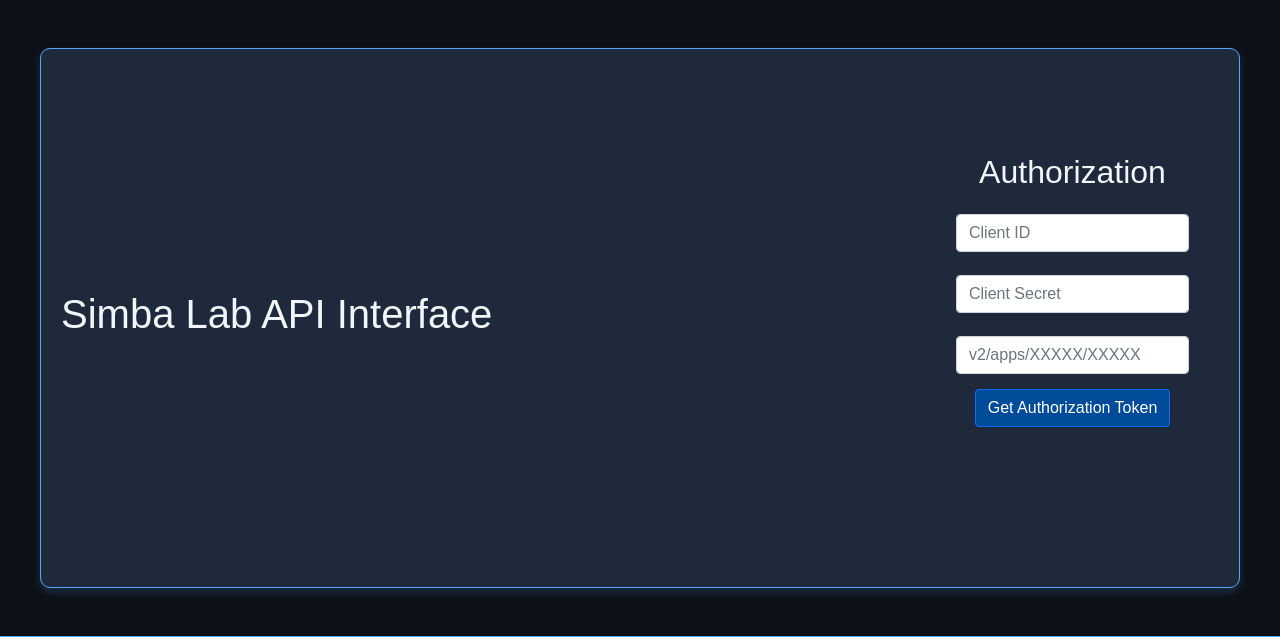
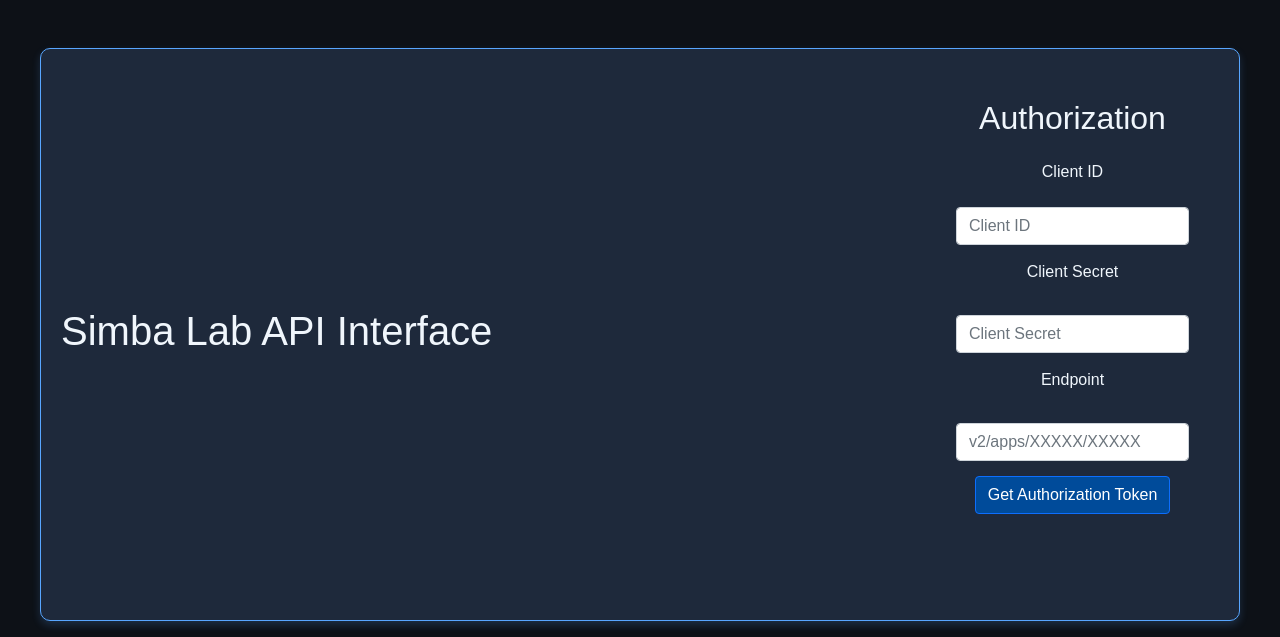
Before and after one commit to ulifitsup/ist263_project, a Flask app: page /lab in a window 1280 px wide. Shown: the part 64-701 px from the top of the page. Run offline with Flask 2, Linux system fonts and the light colour scheme.

Commit message:
Update home.html
add form label

```diff
--- a/templates/home.html
+++ b/templates/home.html
@@ -26,8 +26,11 @@
         <div id="auth-section" class="text-center">
             <form onsubmit="authToken(event)" class="mb-4">
                 <h2>Authorization</h2>
+                <label for="client_id" class="form-label">Client ID</label>
                 <input type="text" id="client_id" class="form-control" placeholder="Client ID" required>
+                <label for="client_secret" class="form-label">Client Secret</label>
                 <input type="text" id="client_secret" class="form-control mt-2" placeholder="Client Secret" required>
+                <label for="endpoint" class="form-label">Endpoint</label>
                 <input type="text" id="endpoint" class="form-control mt-2" placeholder="v2/apps/XXXXX/XXXXX" required>
                 <button type="submit" class="btn btn-primary">Get Authorization Token</button>
             </form>
@@ -43,46 +46,57 @@
         <div id="function-sections" style="display: none;">
             <h2>Register Member</h2>
             <form onsubmit="registerMember(event)" class="mb-4">
+                <label for="reg_member_name" class="form-label">Member Name</label>
                 <input type="text" id="reg_member_name" class="form-control" placeholder="Member Name" required>
+                <label for="reg_member_id" class="form-label">Member ID</label>
                 <input type="text" id="reg_member_id" class="form-control mt-2" placeholder="Member ID" required>
                 <button type="submit" class="btn btn-success mt-2">Register Member</button>
             </form>
 
             <h2>Member Deactive</h2>
             <form onsubmit="deactiveMember(event)" class="mb-4">
+                <label for="dac_member_id" class="form-label">Member ID</label>
                 <input type="text" id="dac_member_id" class="form-control" placeholder="Member ID" required>
                 <button type="submit" class="btn btn-success mt-2">Add Book</button>
             </form>
 
             <h2>Add New Book</h2>
             <form onsubmit="addNewBook(event)" class="mb-4">
+                <label for="add_book_name" class="form-label">Book Name</label>
                 <input type="text" id="add_book_name" class="form-control" placeholder="Book Name" required>
+                <label for="add_ISBN" class="form-label">ISBN</label>
                 <input type="text" id="add_ISBN" class="form-control mt-2" placeholder="ISBN" required>
                 <button type="submit" class="btn btn-success mt-2">Add Book</button>
             </form>
 
             <h2>Borrow Book</h2>
             <form onsubmit="borrowBook(event)" class="mb-4">
+                <label for="bor_member_id" class="form-label">Member ID</label>
                 <input type="text" id="bor_member_id" class="form-control" placeholder="Member ID" required>
+                <label for="bor_ISBN" class="form-label">ISBN</label>
                 <input type="text" id="bor_ISBN" class="form-control mt-2" placeholder="ISBN" required>
                 <button type="submit" class="btn btn-success mt-2">Add Book</button>
             </form>
 
             <h2>Return Book</h2>
             <form onsubmit="returnBook(event)" class="mb-4">
+                <label for="ret_member_id" class="form-label">Member ID</label>
                 <input type="text" id="ret_member_id" class="form-control" placeholder="Member ID" required>
+                <label for="ret_ISBN" class="form-label">ISBN</label>
                 <input type="text" id="ret_ISBN" class="form-control mt-2" placeholder="ISBN" required>
                 <button type="submit" class="btn btn-success mt-2">Add Book</button>
             </form>
 
             <h2>Get Book</h2>
             <form onsubmit="getBook(event)" class="mb-4">
+                <label for="isbn_query" class="form-label">ISBN</label>
                 <input type="text" id="isbn_query" class="form-control" placeholder="ISBN" required>
                 <button type="submit" class="btn btn-success mt-2">Get Book</button>
             </form>
 
             <h2>Get Member</h2>
             <form onsubmit="getMember(event)" class="mb-4">
+                <label for="member_id_query" class="form-label">Member ID</label>
                 <input type="text" id="member_id_query" class="form-control" placeholder="Member ID" required>
                 <button type="submit" class="btn btn-success mt-2">Get Member</button>
             </form>
```
